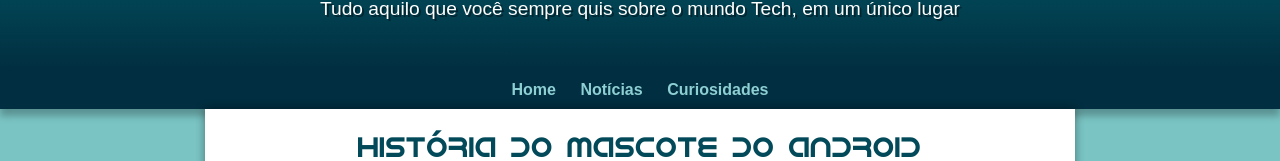
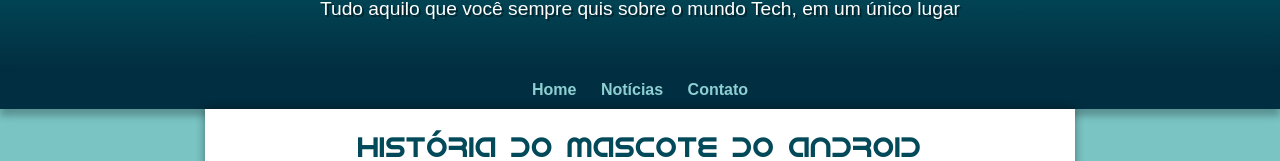
Before and after one commit to guilhermecmanso/projeto-android, a plain HTML site: page index.html in a window 1280 px wide. Shown: the part 119-280 px from the top of the page. Drawn offline with Linux system fonts and the light colour scheme.

Commit message:
links att
Contato

```diff
--- a/index.html
+++ b/index.html
@@ -15,7 +15,7 @@
     <nav>
         <a href="#">Home</a>
         <a href="#">Notícias</a>
-        <a href="#">Curiosidades</a>
+        <a href="#">Contato</a>
     </nav>
     <main>
         <article>
```
